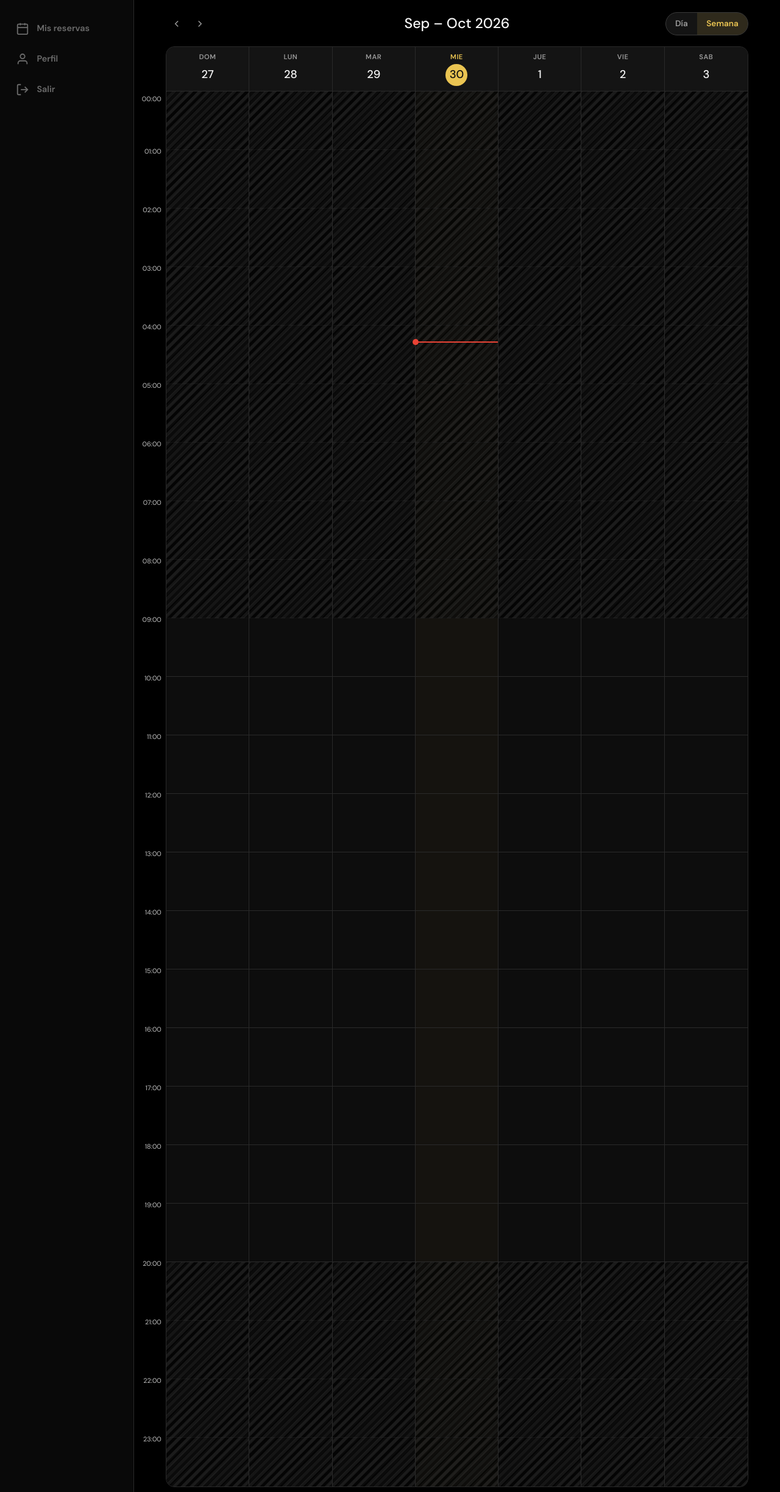
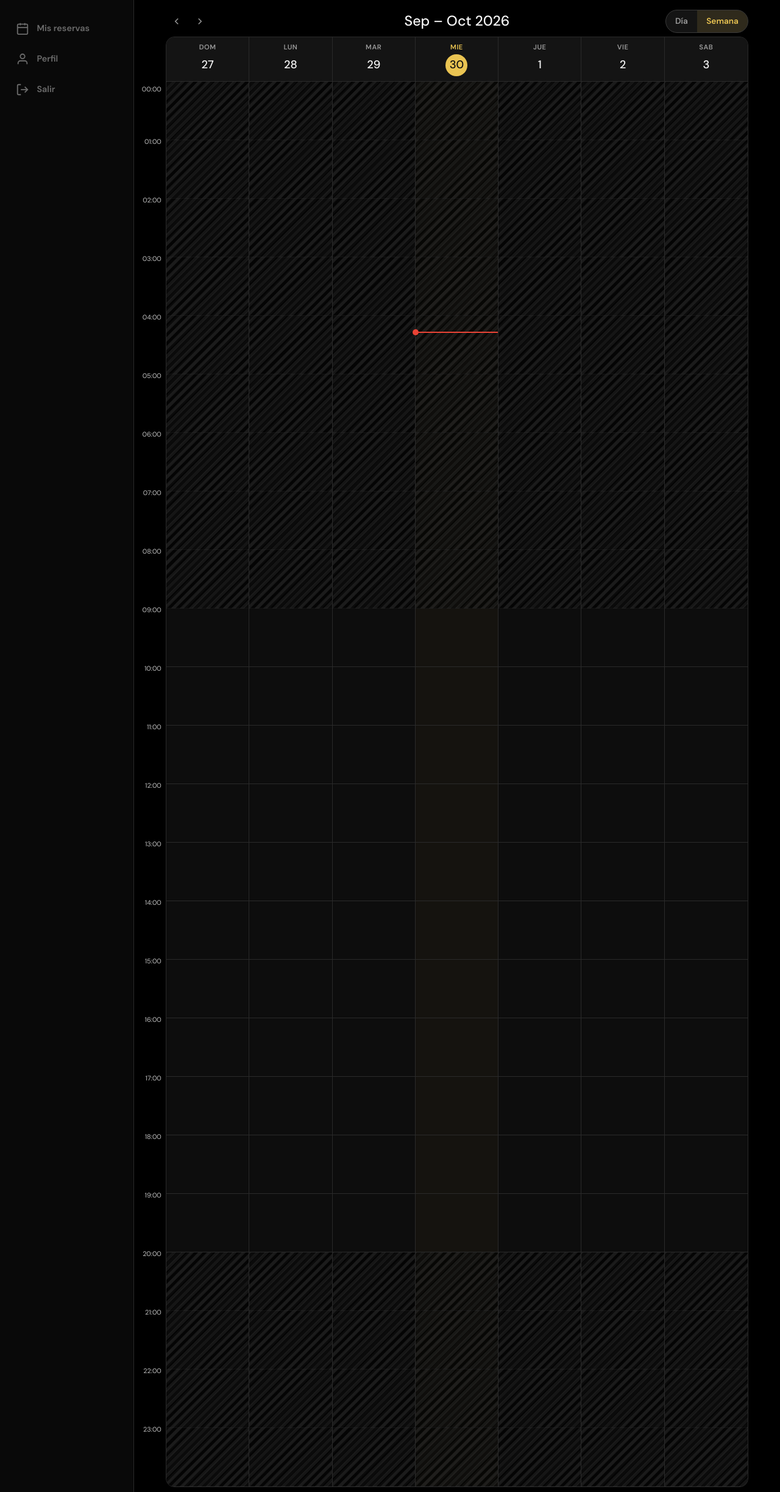
Before and after one commit to davidventedev/barber24, a Django app: page /app/calendario/ in a window 1280 px wide. Shown: the whole page at 61% size. Run offline with Django 4.2, Linux system fonts and the light colour scheme; the visitor is signed in with stand-in values (Sample User, id 1); data comes from the database, SQL or seed files in the repository; data that the repository does not hold is empty; parts of the project's set-up code (start-up, migrations or seed data) failed here and were passed over.

Commit message:
Update service worker cache to 'barber24-v27' and refine CSS for improved layout and spacing in the calendar view. Adjustments include reducing row gaps and padding for better visual consistency across interactive elements.

```diff
--- a/core/views.py
+++ b/core/views.py
@@ -38,7 +38,7 @@ def manifest(request):
 @require_GET
 def service_worker(request):
     js = """
-const CACHE = 'barber24-v25';
+const CACHE = 'barber24-v27';
 const ASSETS = [
   '/',
   '/static/css/app.css',
--- a/static/css/app.css
+++ b/static/css/app.css
@@ -506,7 +506,7 @@ body:has(.gcal-page) {
   grid-template-columns: var(--gcal-gutter) minmax(0, 1fr);
   grid-template-rows: auto minmax(0, 1fr);
   column-gap: 0.3rem;
-  row-gap: 0.85rem;
+  row-gap: 0.35rem;
   flex: 1;
   min-height: 0;
   height: auto;
@@ -536,7 +536,7 @@ body:has(.gcal-page) {
   align-items: center;
   gap: 0.75rem 0.75rem;
   min-width: 0;
-  padding: 0.35rem 0 0.2rem;
+  padding: 0.15rem 0 0;
 }
 .gcal-toolbar-left {
   display: flex;
@@ -634,7 +634,7 @@ body:has(.gcal-page) {
     align-items: center;
     justify-content: space-between;
     gap: 0.75rem;
-    padding: 0.45rem 0 0.3rem;
+    padding: 0.2rem 0.85rem 0;
   }
   .gcal-title,
   .gcal-nav-arrows {
@@ -991,7 +991,7 @@ body:has(.gcal-page) {
   align-items: stretch;
   gap: 0.35rem;
   width: max-content;
-  padding: 0.5rem 0.55rem;
+  padding: 0.15rem 0.25rem 0.25rem;
 }
 .gcal-day-card {
   flex: 0 0 auto;
@@ -1272,7 +1272,7 @@ body:has(.gcal-page) {
   }
   .gcal-toolbar {
     grid-column: 2;
-    padding: 0.5rem 0 0.25rem;
+    padding: 0.25rem 0 0;
   }
   .gcal-day-strip-wrap {
     grid-column: 2;
```
